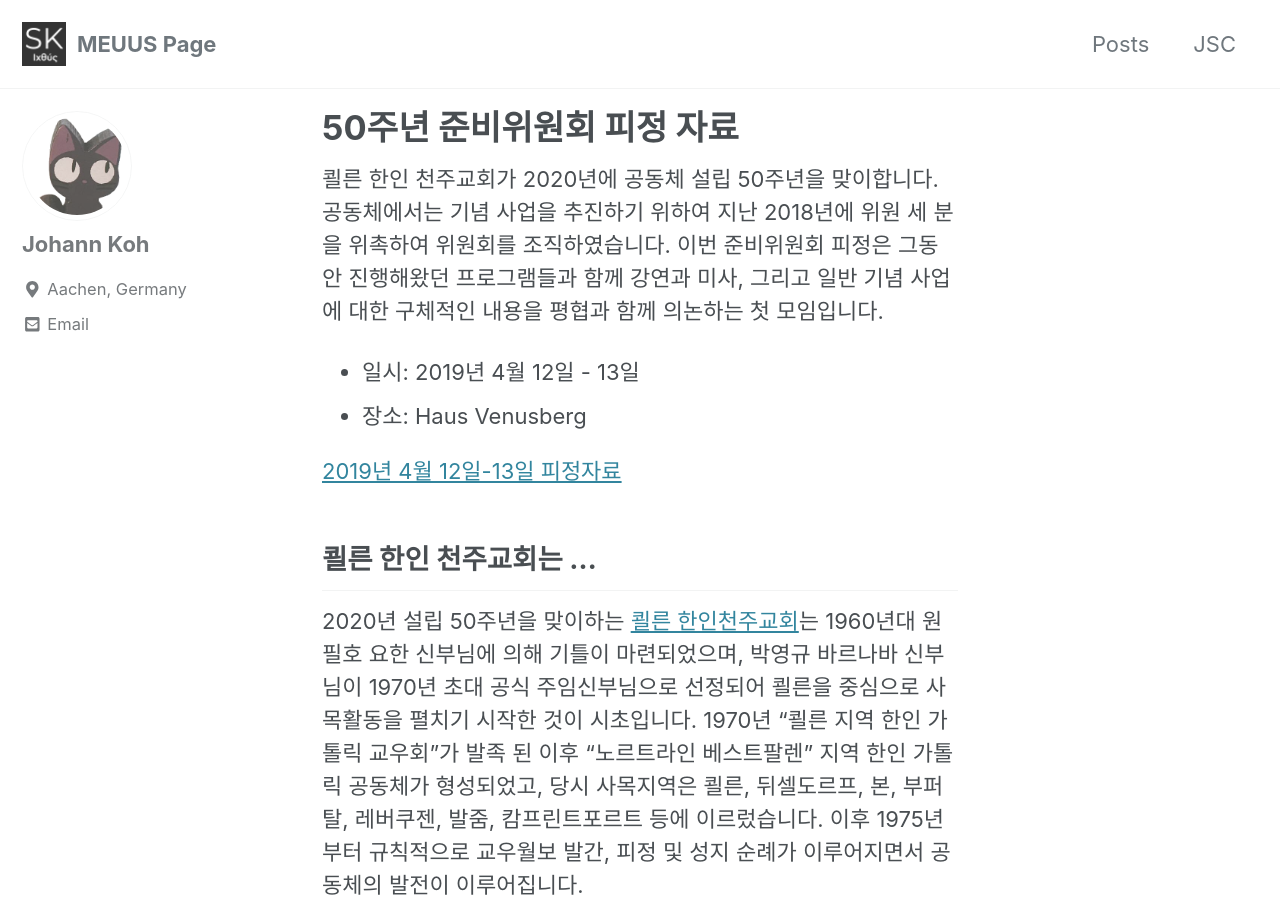
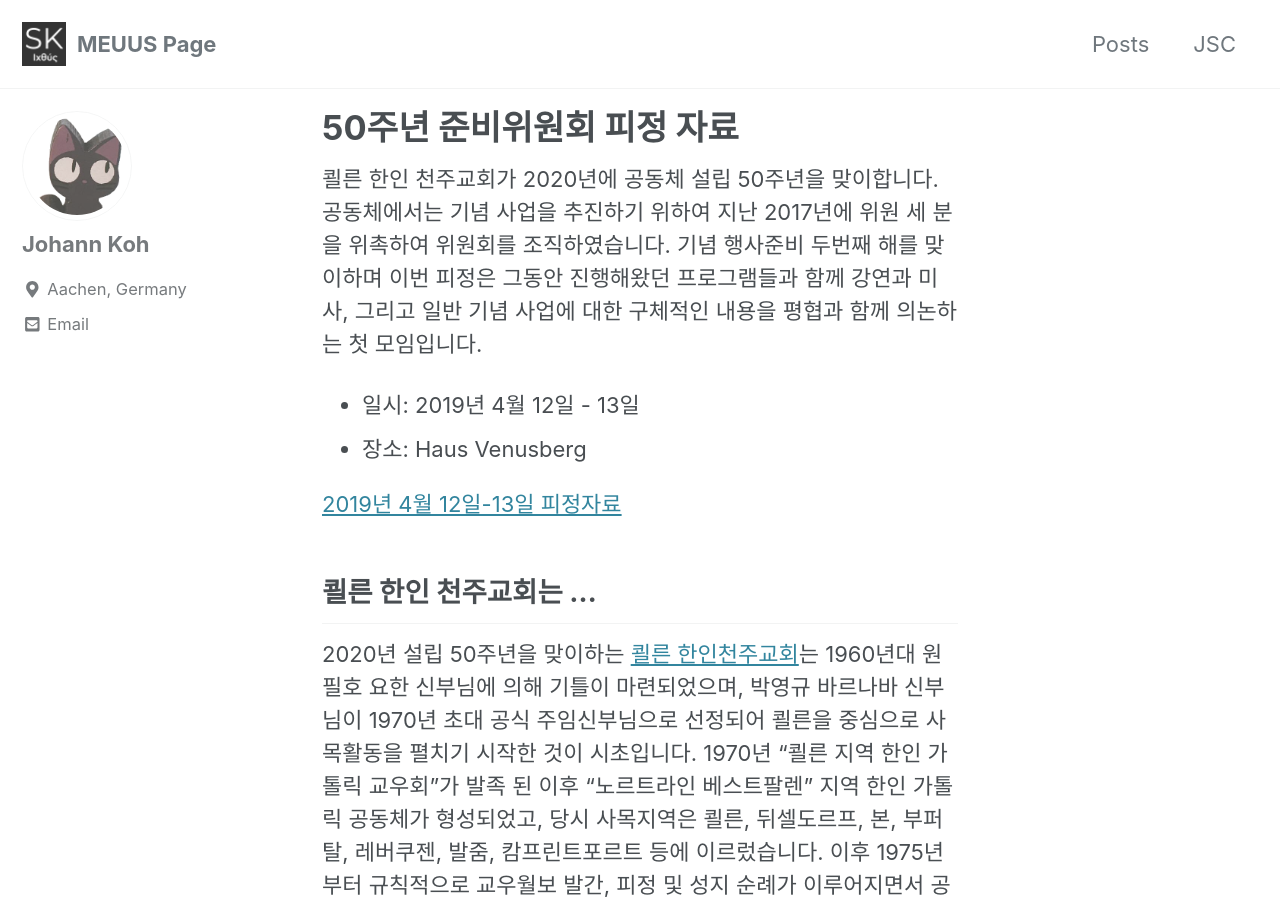
Before and after one commit to meuus/meuus.github.io, a Jekyll site: the page built from _posts/2019-03-20-jubilaeum-retreat.md, in a window 1280 px wide and 900 px high. Built offline with Jekyll 4.4.1, drawn with Linux system fonts in a browser that asks for light colours; cached includes are drawn as plain includes.

Commit message:
modified:   _posts/2019-03-20-jubilaeum-retreat.md 	modified:   presentation/kakoka50-20190412.html

```diff
--- a/_posts/2019-03-20-jubilaeum-retreat.md
+++ b/_posts/2019-03-20-jubilaeum-retreat.md
@@ -8,9 +8,9 @@ tags:
 ---
 
 쾰른 한인 천주교회가 2020년에 공동체 설립 50주년을 맞이합니다.
-공동체에서는 기념 사업을 추진하기 위하여 지난 2018년에 위원 세 분을
-위촉하여 위원회를 조직하였습니다. 이번 준비위원회 피정은
-그동안 진행해왔던 프로그램들과 함께 강연과 미사,
+공동체에서는 기념 사업을 추진하기 위하여 지난 2017년에 위원 세 분을
+위촉하여 위원회를 조직하였습니다. 기념 행사준비 두번째 해를 맞이하며
+이번 피정은 그동안 진행해왔던 프로그램들과 함께 강연과 미사,
 그리고 일반 기념 사업에 대한 구체적인 내용을 평협과 함께 의논하는 첫 모임입니다.
 
 - 일시: 2019년 4월 12일 - 13일
```
Also changed, not shown: presentation/kakoka50-20190412.html (+5 -5 lines).
